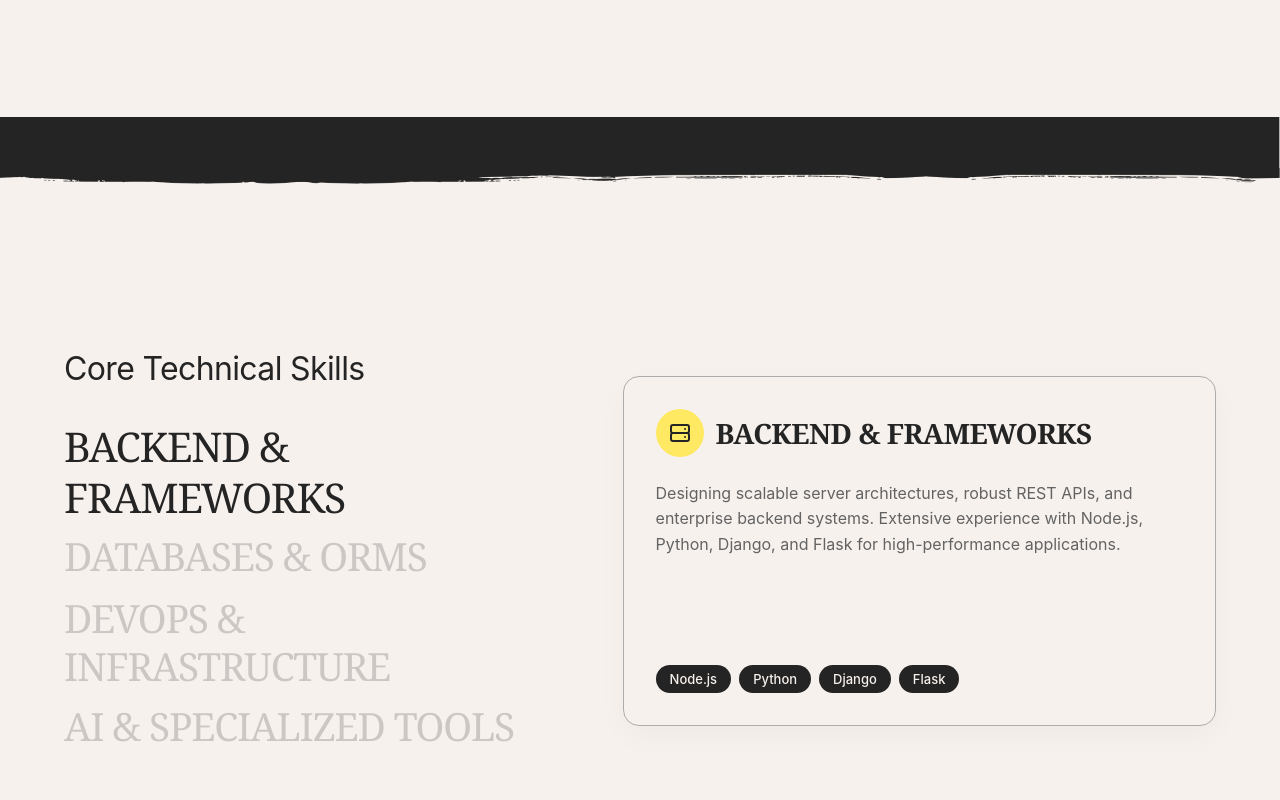
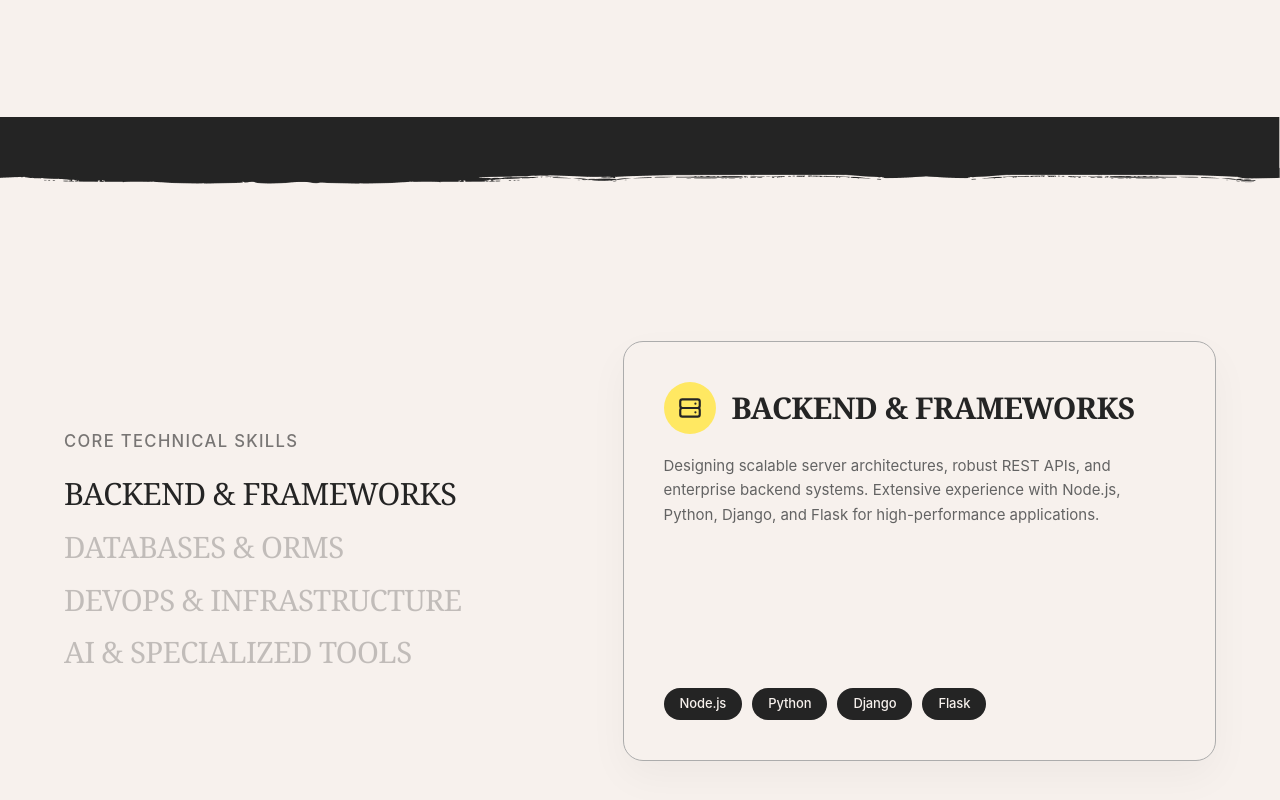
Before and after one commit to nileshgsuthar2003-cmyk/myportfolio, a React (Vite) app in the folder nilesh-portfolio-react/: page / in a window 1280 px wide. Shown: the part 2283-3083 px from the top of the page. Built offline with nearby package versions, Linux system fonts and the light colour scheme; a web font is replaced by a local one.

Commit message:
Rearrange Skills section layout with optimal typography sizing, card padding, and pill tag badges

```diff
--- a/nilesh-portfolio-react/src/styles/index.css
+++ b/nilesh-portfolio-react/src/styles/index.css
@@ -579,6 +579,7 @@ img {
     flex-direction: row;
     align-items: center;
     gap: 64px;
+    padding: 60px var(--spacing-grid);
   }
 }
 
@@ -586,38 +587,47 @@ img {
   flex: 1;
   display: flex;
   flex-direction: column;
+  justify-content: center;
 }
 
 .skills-summary-intro {
-  font-size: clamp(20px, 2.8vw, 32px);
-  font-weight: 400;
-  line-height: 1.25;
-  letter-spacing: -0.02em;
+  font-size: clamp(14px, 1.3vw, 18px);
+  font-weight: 500;
+  text-transform: uppercase;
+  letter-spacing: 0.08em;
   color: var(--color-charcoal);
-  margin-bottom: 32px;
-  max-width: 500px;
+  opacity: 0.6;
+  margin-bottom: 24px;
 }
 
 .skills-scrolling-titles {
   display: flex;
   flex-direction: column;
   font-family: var(--font-display);
-  font-size: clamp(24px, 3.2vw, 54px);
-  line-height: 1.25;
+  font-size: clamp(20px, 2.4vw, 38px);
+  line-height: 1.2;
   text-transform: uppercase;
-  gap: 8px;
+  gap: 16px;
 }
 
 .skill-row-title {
-  letter-spacing: -0.03em;
-  transition: transform 0.6s cubic-bezier(0.22, 1, 0.36, 1), opacity 0.6s ease;
+  letter-spacing: -0.02em;
+  transition: transform 0.4s cubic-bezier(0.22, 1, 0.36, 1), opacity 0.4s ease, color 0.3s ease;
   user-select: none;
+  cursor: pointer;
+  position: relative;
+  display: inline-block;
 }
 
 .skill-row-title.inactive {
-  opacity: 0.2;
-  transform: scale(0.95);
+  opacity: 0.25;
+  transform: scale(0.96);
   transform-origin: left center;
+}
+
+.skill-row-title.active {
+  opacity: 1;
+  transform: scale(1);
 }
 
 .skills-right {
@@ -629,58 +639,62 @@ img {
 
 .skill-detail-display-box {
   width: 100%;
-  max-width: 600px;
-  border-radius: 16px;
+  max-width: 620px;
+  border-radius: 20px;
   border: 1px solid var(--color-border);
   background-color: var(--color-bg);
-  padding: 32px;
-  box-shadow: 0 10px 30px rgba(0,0,0,0.03);
-  min-height: 350px;
+  padding: 40px;
+  box-shadow: 0 16px 40px rgba(0, 0, 0, 0.04);
+  min-height: 420px;
   display: flex;
   flex-direction: column;
   justify-content: space-between;
+  box-sizing: border-box;
 }
 
 .skill-box-header {
   display: flex;
   align-items: center;
-  gap: 12px;
-  margin-bottom: 24px;
+  gap: 16px;
+  margin-bottom: 20px;
 }
 
 .skill-icon-placeholder {
-  width: 48px;
-  height: 48px;
+  width: 52px;
+  height: 52px;
   border-radius: 50%;
   background-color: var(--color-accent);
   display: flex;
   align-items: center;
   justify-content: center;
+  flex-shrink: 0;
 }
 
 .skill-icon-placeholder svg {
-  width: 24px;
-  height: 24px;
+  width: 26px;
+  height: 26px;
   stroke: var(--color-charcoal);
 }
 
 .skill-box-title {
   font-family: var(--font-display);
-  font-size: 28px;
+  font-size: clamp(22px, 2.4vw, 30px);
   text-transform: uppercase;
   letter-spacing: -0.02em;
+  color: var(--color-charcoal);
 }
 
 .skill-box-content {
-  font-size: 16px;
-  line-height: 1.6;
+  font-size: 15px;
+  line-height: 1.65;
   color: var(--color-text-muted);
+  margin-bottom: 24px;
 }
 
 .skill-pill-tags {
   display: flex;
   flex-wrap: wrap;
-  gap: 8px;
+  gap: 10px;
   margin-top: 24px;
 }
 
@@ -689,8 +703,11 @@ img {
   color: var(--color-bg);
   font-size: 13px;
   font-weight: 500;
-  padding: 6px 14px;
-  border-radius: 20px;
+  padding: 8px 16px;
+  border-radius: 50px;
+  line-height: 1.2;
+  white-space: nowrap;
+  letter-spacing: -0.01em;
 }
 
 /* -------------------------------------------------------------
```
